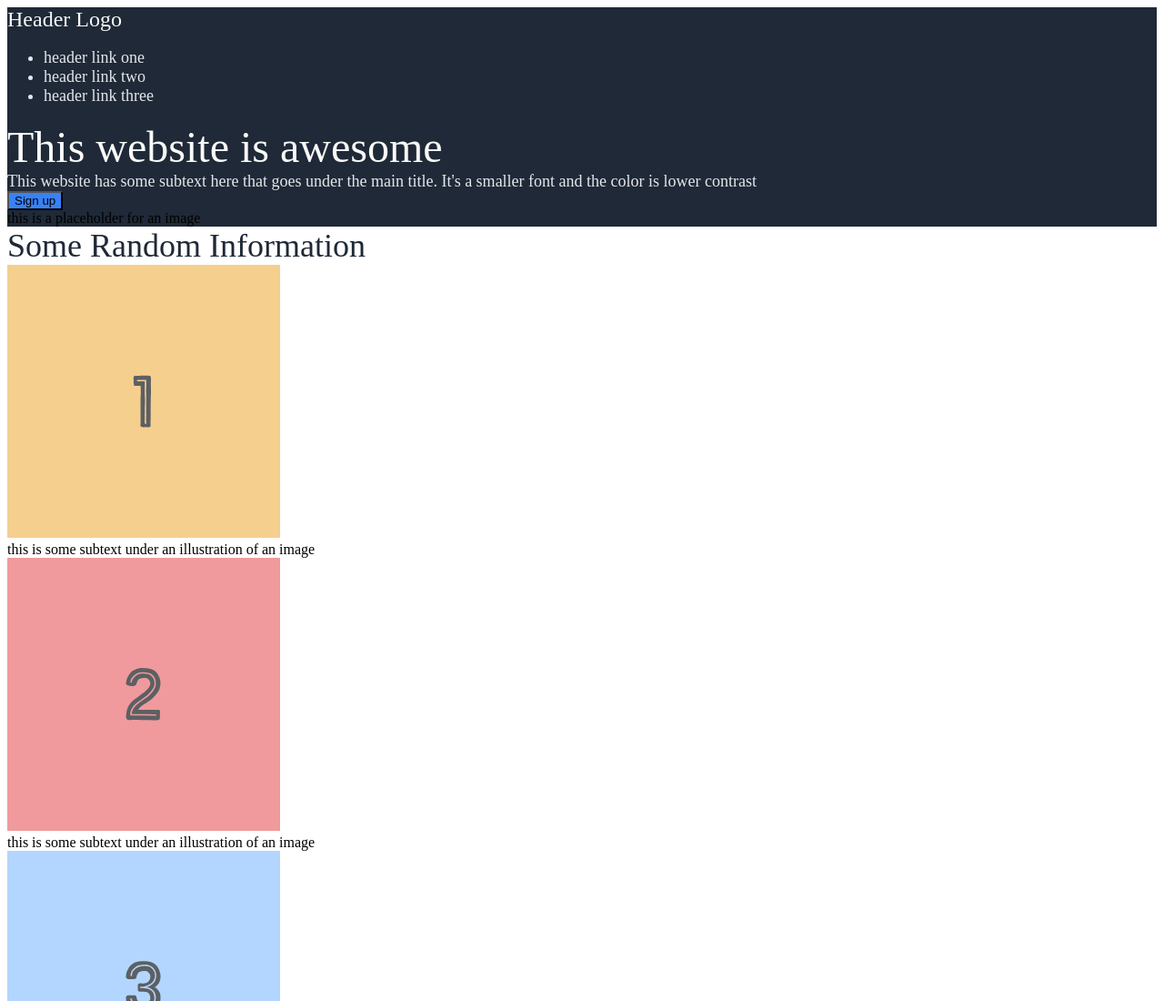
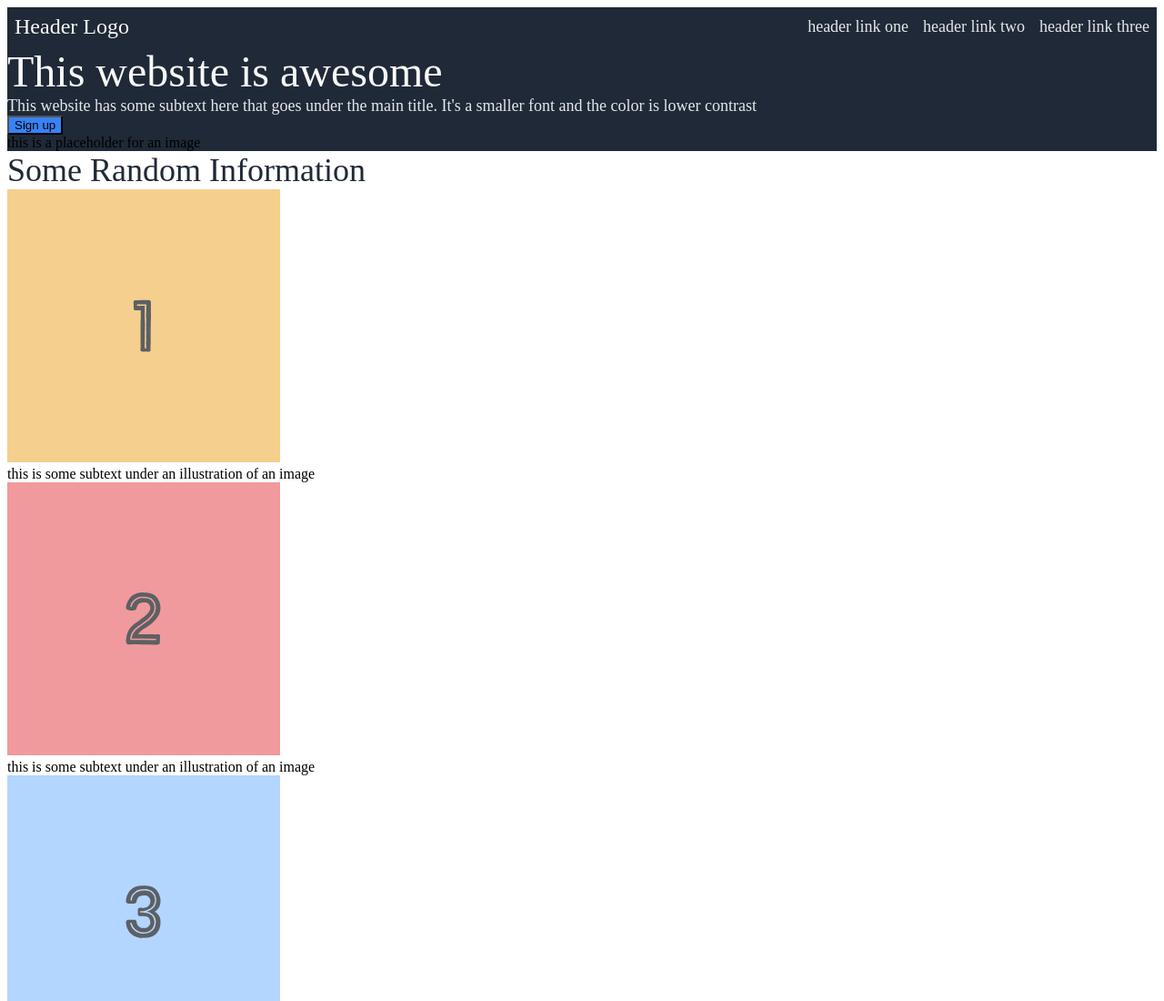
Before and after one commit to g4ar/flex-page, a plain HTML site: page index.html in a window 1280 px wide. Shown: the top 1100 px of the page at 91% size. Drawn offline with Linux system fonts and the light colour scheme.

Commit message:
Add header and seperation
Added header and seperated two flexboxes to right
and left sides

```diff
--- a/styles.css
+++ b/styles.css
@@ -1,5 +1,6 @@
 .footer,
-.header{
+.header,
+.subheader{
 background-color:#1F2937 ;
 }
 
@@ -13,6 +14,7 @@ background-color:#1F2937 ;
 .left-header{
     font-size: 18px;
     color: #E5E7EB;
+
 }
 
 .right-header{
@@ -35,9 +37,33 @@ background-color:#1F2937 ;
     background-color: #E5E7EB;
 }
 
+
+
 .quote{
     font-size: 36px;
     font-weight: light;
     font-style: italic;
     color: #1F2937;
 }
+
+/*Flexbox elements*/
+
+.header{
+    display: flex;
+    justify-content: space-between;
+    padding: 8px;
+}
+
+.left-header,
+.right-header{
+    display: flex;
+    align-items: center;
+}
+
+ul{
+    display: flex;
+  margin: 0;
+  padding: 0;
+  gap: 16px;
+    list-style: none
+}
```
Also changed, not shown: index.html (+2 -1 lines).
